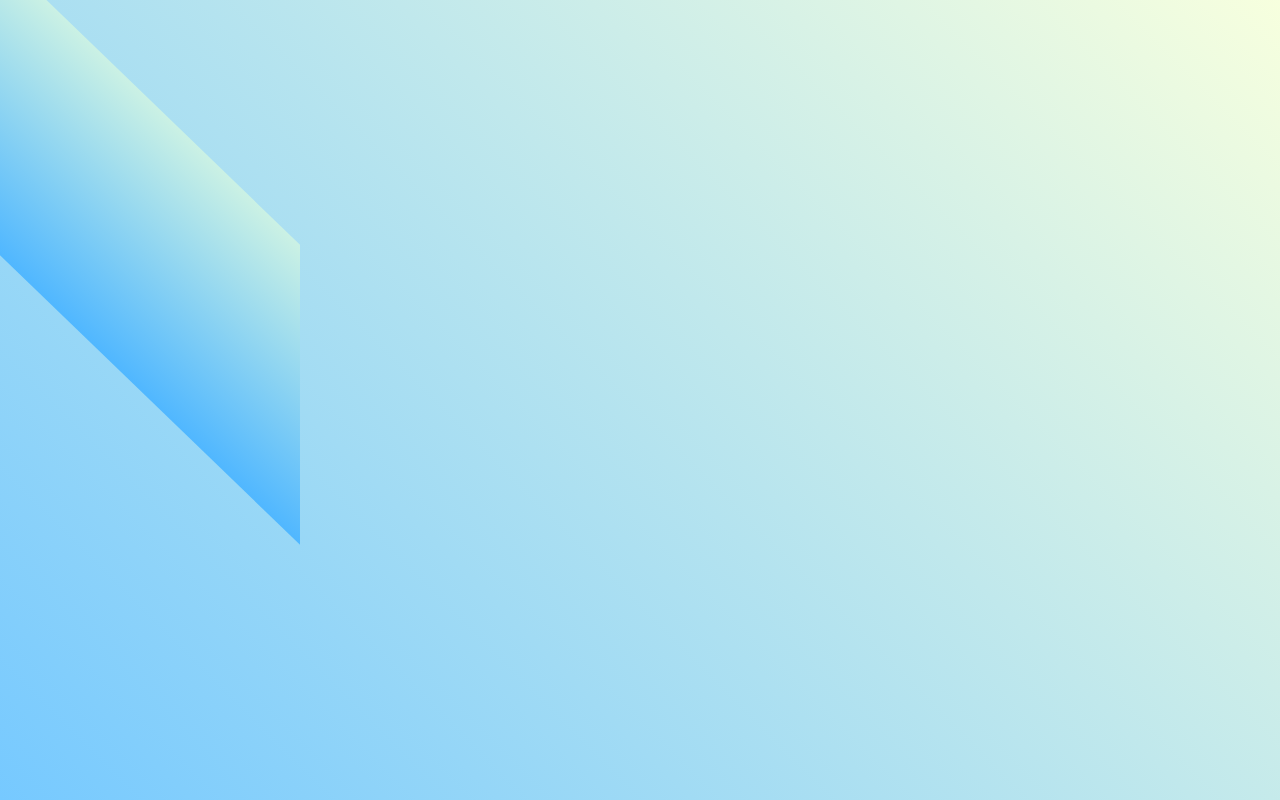
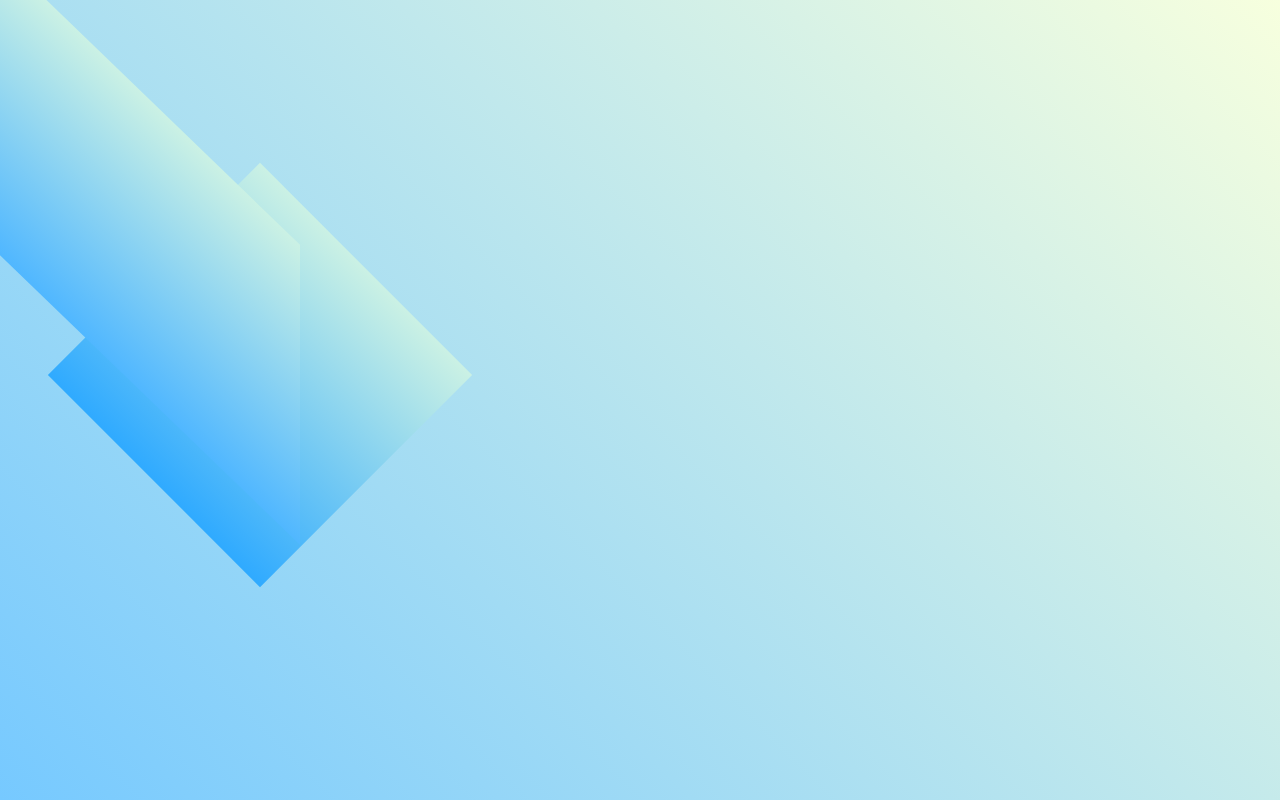
Before and after one commit to blessedbc/Penguin, a plain HTML site: page index.html in a window 1280 px wide. Drawn offline with Linux system fonts and the light colour scheme.

Commit message:
back-mountain

```diff
--- a/index.html
+++ b/index.html
@@ -8,6 +8,6 @@
 </head>
 <body>
   <div class="left-mountain"></div>
-
+  <div class="back-mountain"></div>
 </body>
 </html>
```
